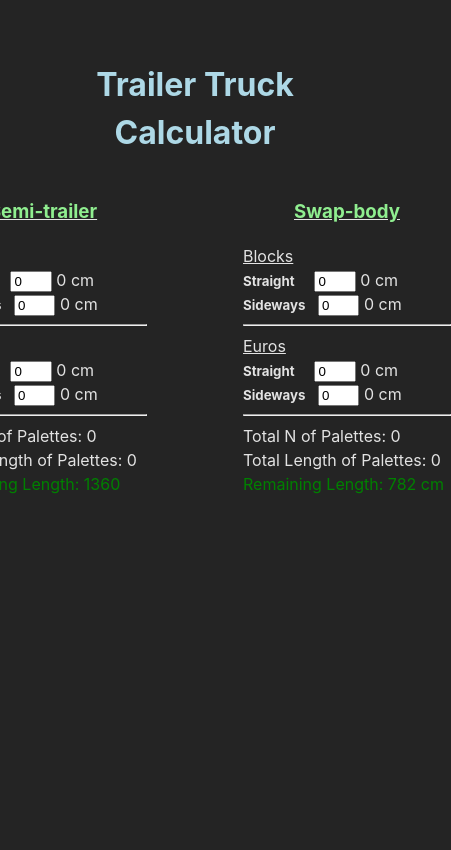
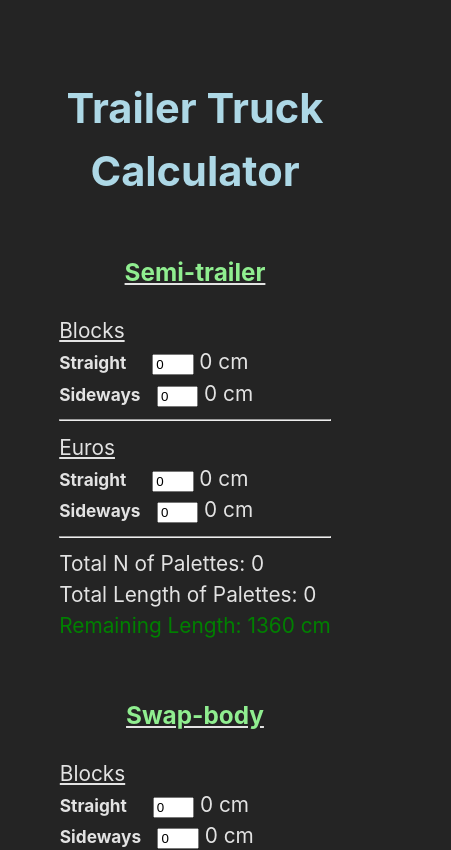
Before and after one commit to jartdian/react-ttrailer-calc, a React (Vite) app: page / in a window 390 px wide. Shown: the top 850 px of the page, 451 px wide, since content can reach past the window. Built offline with nearby package versions, Linux system fonts and the light colour scheme.

Commit message:
add media-query for mobile, fix content to wrap below eachother on mobile

```diff
--- a/src/index.css
+++ b/src/index.css
@@ -2,6 +2,7 @@
   font-family: Inter, system-ui, Avenir, Helvetica, Arial, sans-serif;
   line-height: 1.5;
   font-weight: 400;
+  font-size: 2em;
 
   color-scheme: light dark;
   color: rgba(255, 255, 255, 0.87);
@@ -42,3 +43,14 @@ input {
 .green-text {
   color: green;
 }
+
+/* add a media-query for mobile devices below 600px */
+@media (max-width: 600px) {
+  :root {
+    font-size: 1.3em;
+  }
+  .container {
+    flex-wrap: wrap;
+    gap: 1.5em;
+  }
+}
```
